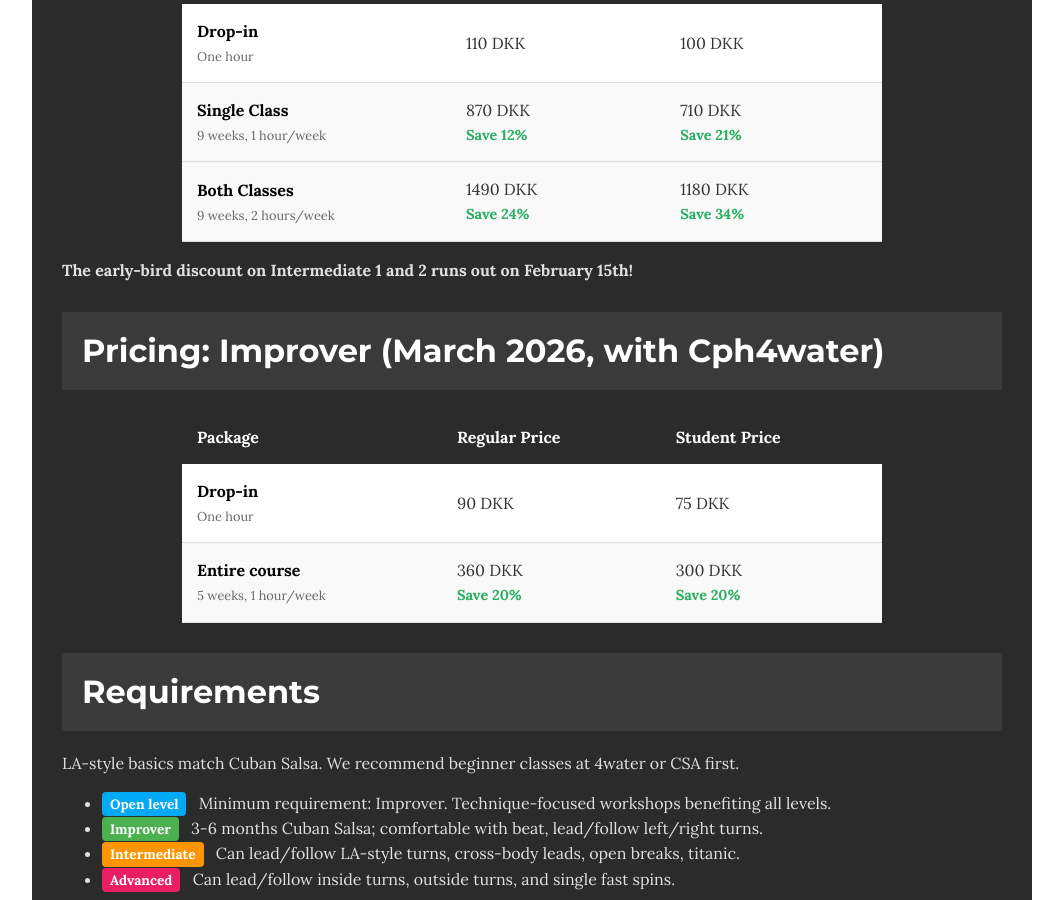
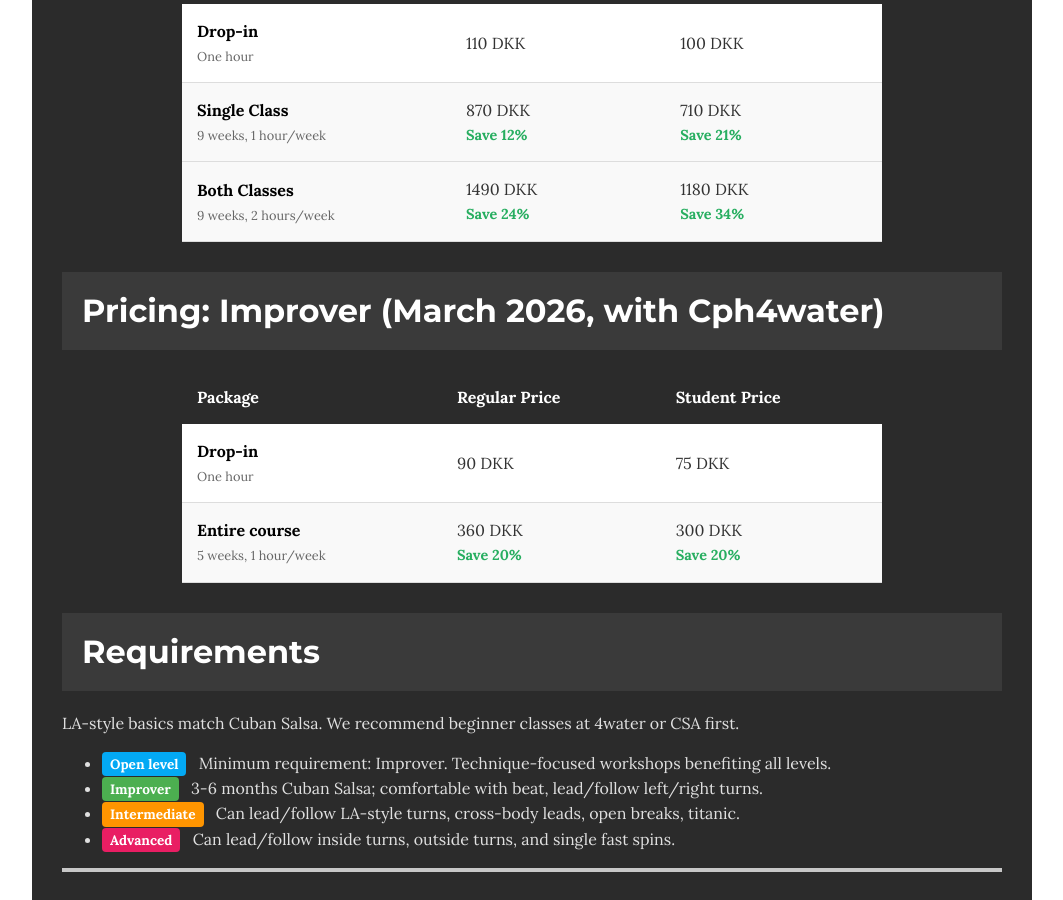
Before and after one commit to sdarougheh/salsalastyle, a Jekyll site: the page built from index.html, in a window 1280 px wide and 900 px high, scrolled down 2122 px. Shown: the whole window, without its empty margins (108-1171 px from the left). Built offline with Jekyll 4.4.1, drawn with Linux system fonts in a browser that asks for light colours; comment, search, counter and statistics services are not loaded.

```diff
--- a/_includes/class_prices.html
+++ b/_includes/class_prices.html
@@ -30,7 +30,7 @@
   </table>
 </div>
 
-<p><b>The early-bird discount on Intermediate 1 and 2 runs out on February 15th!</b></p>
+
 
 
 <h2>Pricing: Improver (March 2026, with Cph4water)</h2>
```
